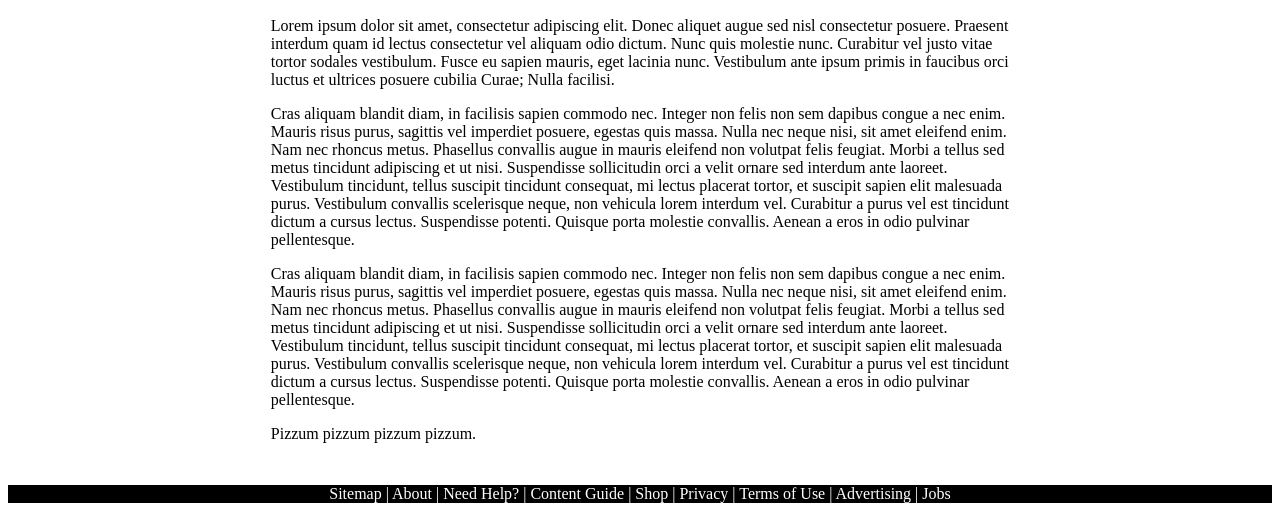
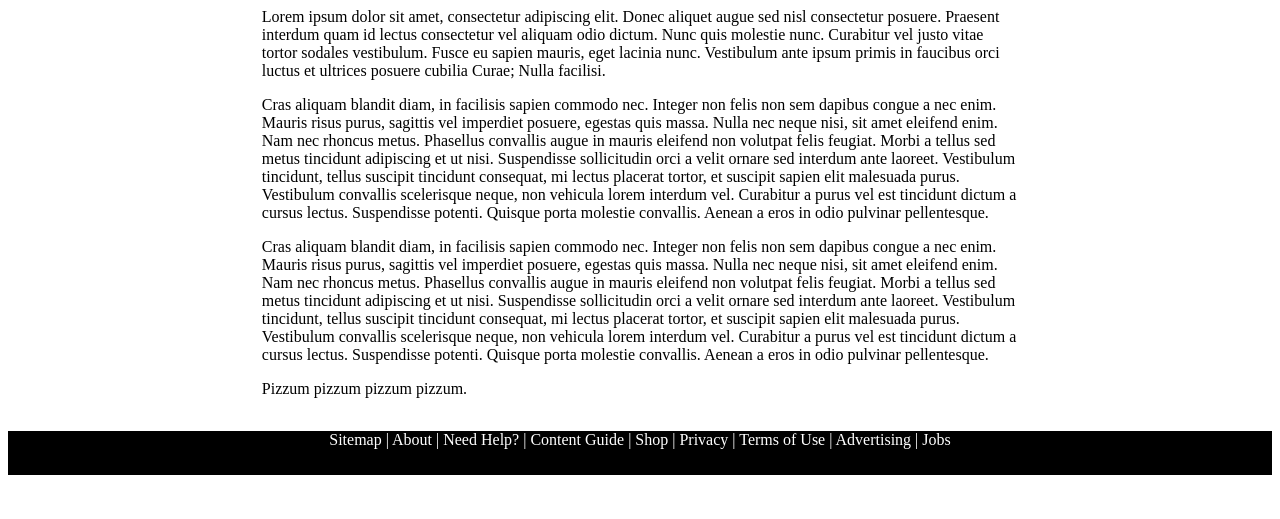
Before and after one commit to A01338802/dw-lab02, a plain HTML site: page index.html in a window 1280 px wide. Shown: the part 364-883 px from the top of the page. After the commit the page ends 847 px from the top, so only its background shows below. Drawn offline with Linux system fonts and the light colour scheme.

Commit message:
add padding

```diff
--- a/indexstyle.css
+++ b/indexstyle.css
@@ -11,7 +11,7 @@
   .section-container{
     float: left;
     width: 60%;
-    padding: 10px;
+    padding: 1px;
   }
 
 
@@ -23,4 +23,5 @@
       text-align: center;
       background-color: black;
       color: white;
+      padding-bottom: 10px;
   }
```
